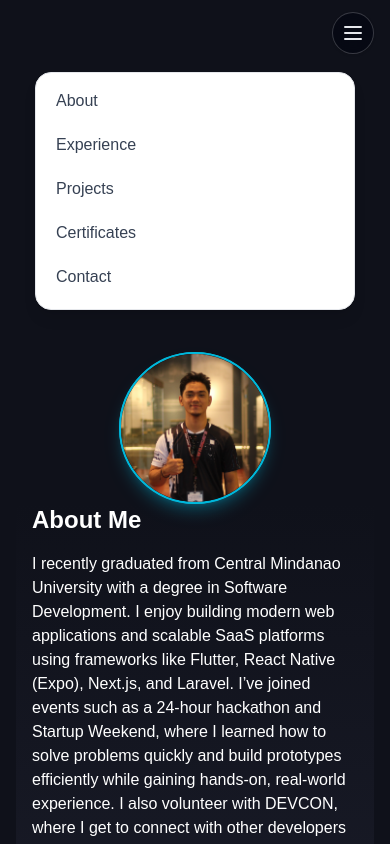
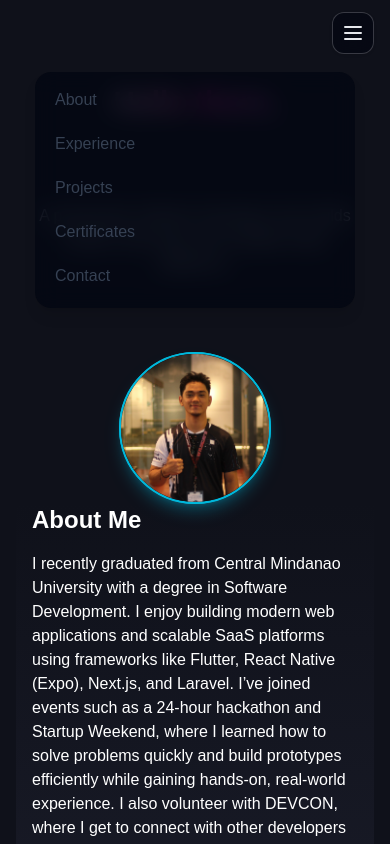
Before and after one commit to thecatisdead/my-portfolio, a Next.js app: page / in a window 390 px wide. Both pictures are taken after a click on the button "Toggle menu". Shown: the top 844 px of the page. Built offline with nearby package versions, Linux system fonts and the light colour scheme.

Commit message:
changed the certificates and the menu for mobile

```diff
--- a/src/app/components/Certificates.tsx
+++ b/src/app/components/Certificates.tsx
@@ -30,7 +30,7 @@ export default function Certificates() {
               Role: Frontend Developer
             </p>
             <p className="text-sm text-gray-400">
-              Technologies: Laravel, React, Tailwind CSS
+              Technologies: Laravel, Tailwind CSS
             </p>
           </div>
           <div className="certificate-card border-2 p-4 rounded-lg shadow-md">
--- a/src/app/components/Navbar.tsx
+++ b/src/app/components/Navbar.tsx
@@ -66,7 +66,7 @@ export default function Navbar() {
 
       {/* Mobile: Hamburger button */}
       <button
-        className="lg:hidden fixed top-3 right-4 z-50 p-2 rounded-full bg-gray-950/70 border border-white/20 text-gray-200 shadow-sm backdrop-blur-md"
+        className="lg:hidden fixed top-3 right-4 z-50 p-2 rounded-xl bg-gray-950/70 border border-white/20 text-gray-200 shadow-sm backdrop-blur-md"
         onClick={() => setMobileMenuOpen((open) => !open)}
         aria-label="Toggle menu"
         aria-expanded={mobileMenuOpen}
@@ -91,7 +91,7 @@ export default function Navbar() {
       {/* Mobile: Dropdown menu */}
       <div
         id="mobile-menu"
-        className={`lg:hidden fixed left-1/2 transform -translate-x-1/2 mt-2 w-[86vw] max-w-xs bg-white border border-gray-200 rounded-2xl shadow-lg transition-all duration-500 z-40
+        className={`lg:hidden fixed left-1/2 transform -translate-x-1/2 mt-2 w-[86vw] max-w-xs  bg-gray-950/80 backdrop-blur-md rounded-2xl shadow-lg transition-all duration-500 z-40
         ${
           mobileMenuOpen
             ? "opacity-100 translate-y-0 pointer-events-auto"
@@ -101,7 +101,6 @@ export default function Navbar() {
       >
         <div className="px-2 pt-2 pb-3 space-y-1">
           {[
-
             { id: "about", label: "About" },
             { id: "experience", label: "Experience" },
             { id: "projects", label: "Projects" },
```
